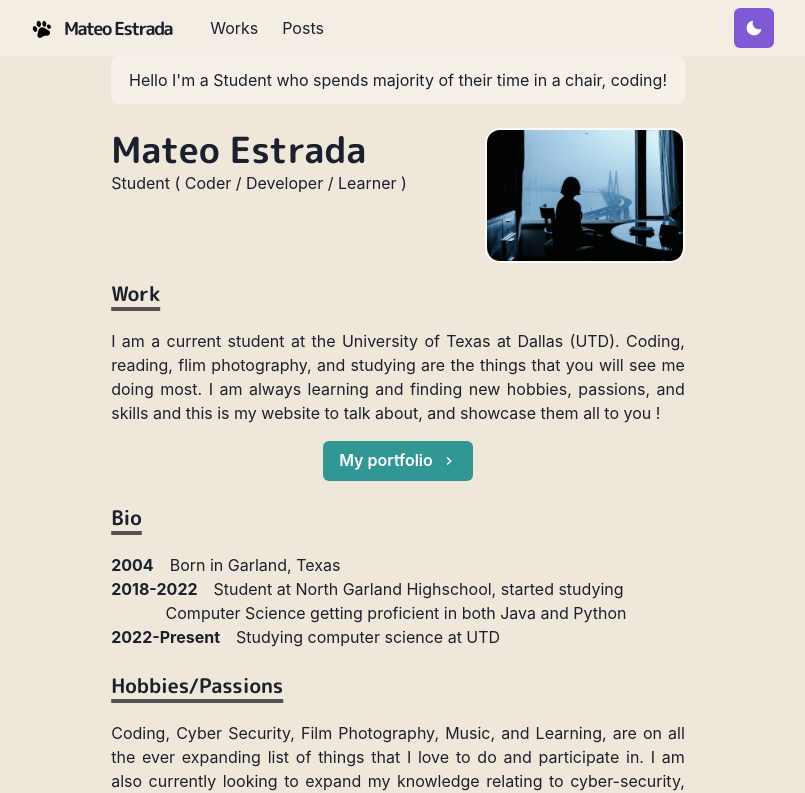
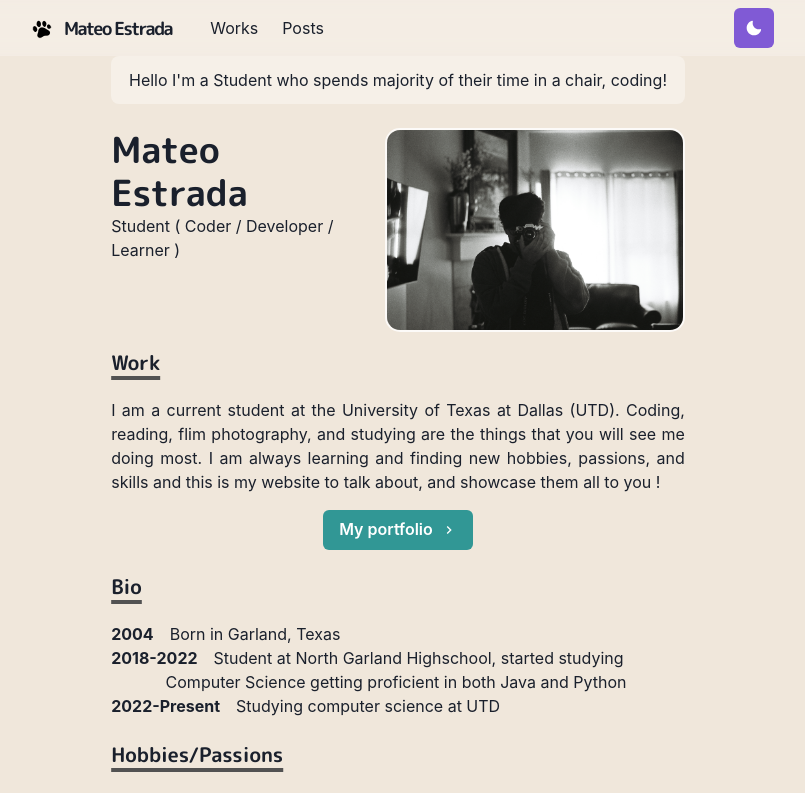
Before and after one commit to Coda39/MatPortfolio-Homepage, a Next.js app: page / in a window 1280 px wide. Shown: the top 793 px of the page, without its empty margins (242-1047 px from the left). Built offline with nearby package versions, Linux system fonts and the light colour scheme.

Commit message:
update profile pic

```diff
--- a/pages/index.js
+++ b/pages/index.js
@@ -28,7 +28,7 @@
                     </p>
                 </Box>
                 <Box flexShrink={0} mt={{ base: 4, md: 0 }} ml={{ md: 6 }} align="center">
-                    <Image borderColor="whiteAlpha.800" borderWidth={2} borderStyle="solid" maxWidth="200px" display="inline-block" borderRadius="15px" src="/images/icon.jpg" alt="Profile Image" />
+                    <Image borderColor="whiteAlpha.800" borderWidth={2} borderStyle="solid" maxWidth="300px" display="inline-block" borderRadius="15px" src="/images/ProfileImage.jpg" alt="Profile Image" />
                 </Box>
             </Box>
 
```
Also changed, not shown: public/images/ProfileImage.jpg (added).
